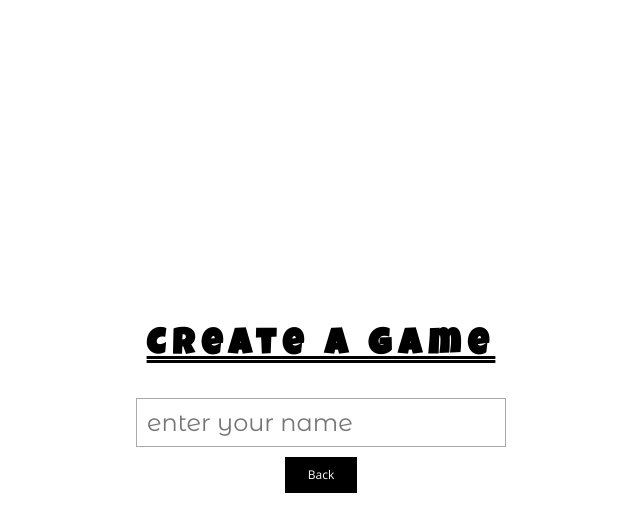
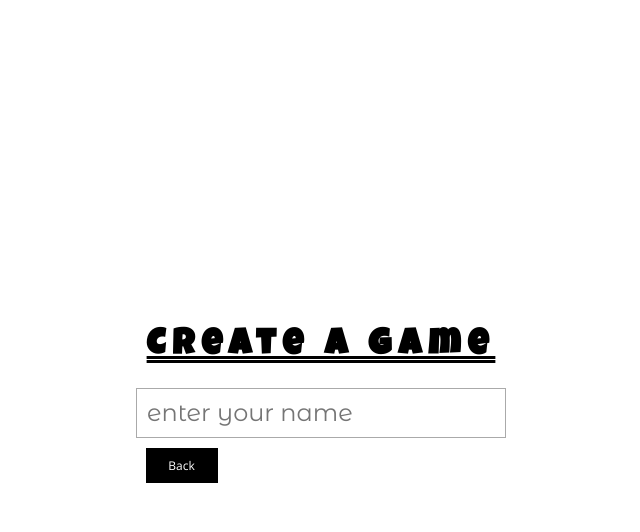
Before and after one commit to JoshCLim/joshclim.github.io, a plain HTML site: page finished/finished.html in a window 1280 px wide. Both pictures are taken after a click on the element "Create a game". Shown: the whole page, without its empty margins (319-959 px from the left). Drawn offline with nearby package versions, Linux system fonts and the light colour scheme.

Commit message:
add next button + appear/disappear on input

```diff
--- a/finished/css/finished.css
+++ b/finished/css/finished.css
@@ -76,14 +76,13 @@ input[type=text]:focus {
     padding:20px;
     background-color: #fff;
     color:#000;
-    border-radius: 8px;
     width:100px;
     margin: 10px 0;
     cursor: pointer;
     /*transform: rotate(-10deg) skewX(5deg) translate(0,0);*/
     /*box-shadow: -5px 5px 5px #555;*/
     /*box-shadow: 2px 2px 10px #555;*/
-    border:3px #000 solid;
+    border:1px #000 solid;
     -webkit-transition: 500ms;
     -moz-transition: 500ms;
     -o-transition: 500ms;
@@ -99,6 +98,9 @@ input[type=text]:focus {
 .create-game-container {
     display: none;
     position:absolute;
+    flex-direction: column;
+    justify-content: center;
+    align-items: center;
 }
 
 .create-game-heading {
@@ -108,24 +110,36 @@ input[type=text]:focus {
     font-size:3em;
     text-decoration-line: underline;
     text-decoration-style: double;
+    margin:10px 0;
 }
 
 .enter-name {
     font-size:2em;
+    margin:10px;
+    -webkit-transition:300ms;
+    -moz-transition:300ms;
+    -o-transition:300ms;
+    transition:300ms;
 }
 
 .enter-name:focus {
     border: 1px #000 solid;
 }
 
-.create-game-back {
+.create-game-buttons {
+    width:90%;
+    display: flex;
+    flex-direction: row;
+    justify-content: space-between;
+}
+
+.create-game-back, .create-game-next {
     text-align: center;
     padding:10px;
     color:#fff;
     background-color: #000;
     border: 1px solid #000;
     width:50px;
-    margin: 10px auto;
     cursor:pointer;
     -webkit-transition:300ms;
     -moz-transition:300ms;
@@ -133,7 +147,11 @@ input[type=text]:focus {
     transition:300ms;
 }
 
-.create-game-back:hover {
+.create-game-back:hover, .create-game-next:hover {
     background-color:#fff;
     color:#000;
 }
+
+.create-game-next {
+    display: none;
+}
--- a/finished/finished.html
+++ b/finished/finished.html
@@ -20,7 +20,10 @@
 	<div class="create-game-container">
 		<h2 class="create-game-heading">Create a game</h2>
 		<input type="text" name="Name" placeholder="enter your name" class="enter-name">
-		<div class="create-game-back">Back</div>
+		<div class="create-game-buttons">
+			<div class="create-game-back">Back</div>
+			<div class="create-game-next">Next</div>
+		</div>
 	</div>
 
 	<script src="https://www.gstatic.com/firebasejs/5.10.1/firebase.js"></script>
--- a/finished/js/finished.js
+++ b/finished/js/finished.js
@@ -11,10 +11,19 @@ firebase.initializeApp(config);
 
 $('.create-game-button').on('click', function() {
     $('.home-page-container').fadeOut();
-    $('.create-game-container').fadeIn();
+    $('.create-game-container').fadeIn().css('display','flex');
 });
 
 $('.create-game-back').on('click', function() {
     $('.create-game-container').fadeOut();
     $('.home-page-container').fadeIn();
 });
+
+var enter_name_input = $('.enter-name');
+enter_name_input.on('change', function() {
+    if (enter_name_input.val() == '') {
+        $('.create-game-next').fadeOut(500);
+    } else {
+        $('.create-game-next').fadeIn(500);
+    }
+});
```
